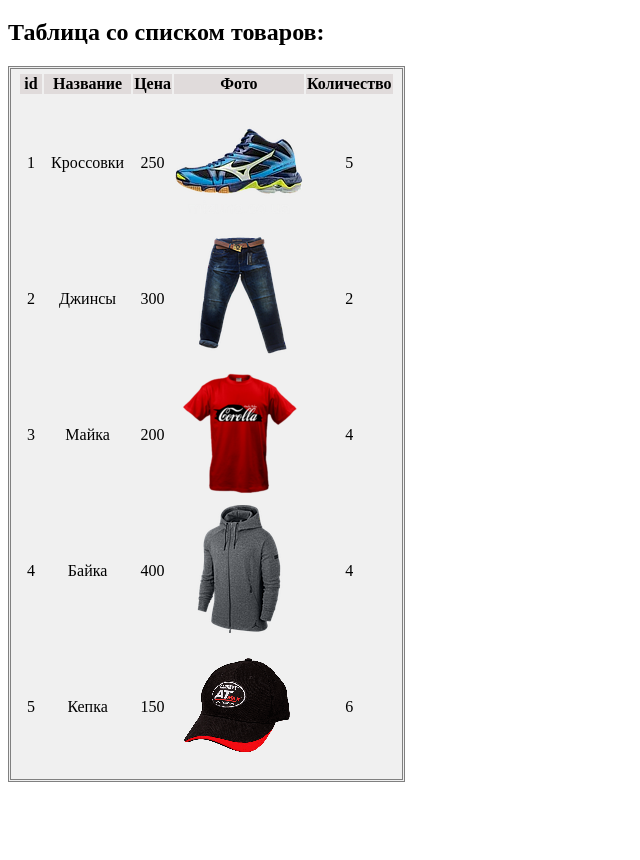
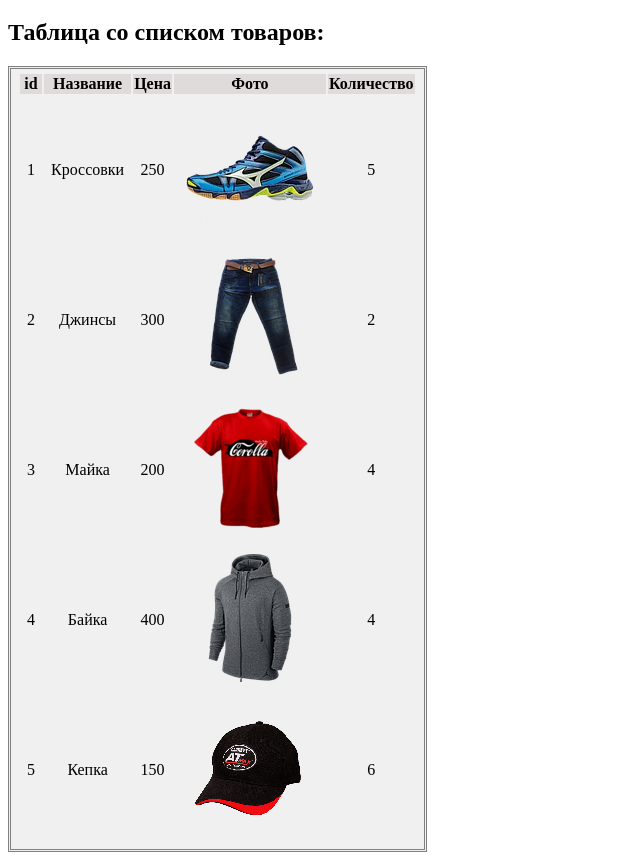
Before and after one commit to transcendenztime/FD3-Strelets, a plain HTML site: page ishop/index.html in a window 1280 px wide. Shown: the part 61-921 px from the top of the page, without its empty margins (0-640 px from the left). Before the commit the page ends 851 px from the top, so only its background shows below. Drawn offline with nearby package versions, Linux system fonts and the light colour scheme.

Commit message:
Some css corrections

```diff
--- a/ishop/ProductsTable.css
+++ b/ishop/ProductsTable.css
@@ -31,7 +31,7 @@
     padding: 3px 7px;
     text-align: center;
 }
-.ProductsTable .ProductsTableOne .Prod .ImgId
+.ProductsTable .ProductsTableOne .Prod .ImgTd
 {
     padding: 3px 7px;
     text-align: center;
@@ -42,7 +42,8 @@
     text-align: center;
 }
 
-.ProductsTable .ProductsTableOne .Prod .ImgId .Img
+.ProductsTable .ProductsTableOne .Prod .ImgTd .Img
 {
-    padding: 10px;
+    padding: 5px;
+    cursor: pointer;
 }
```
